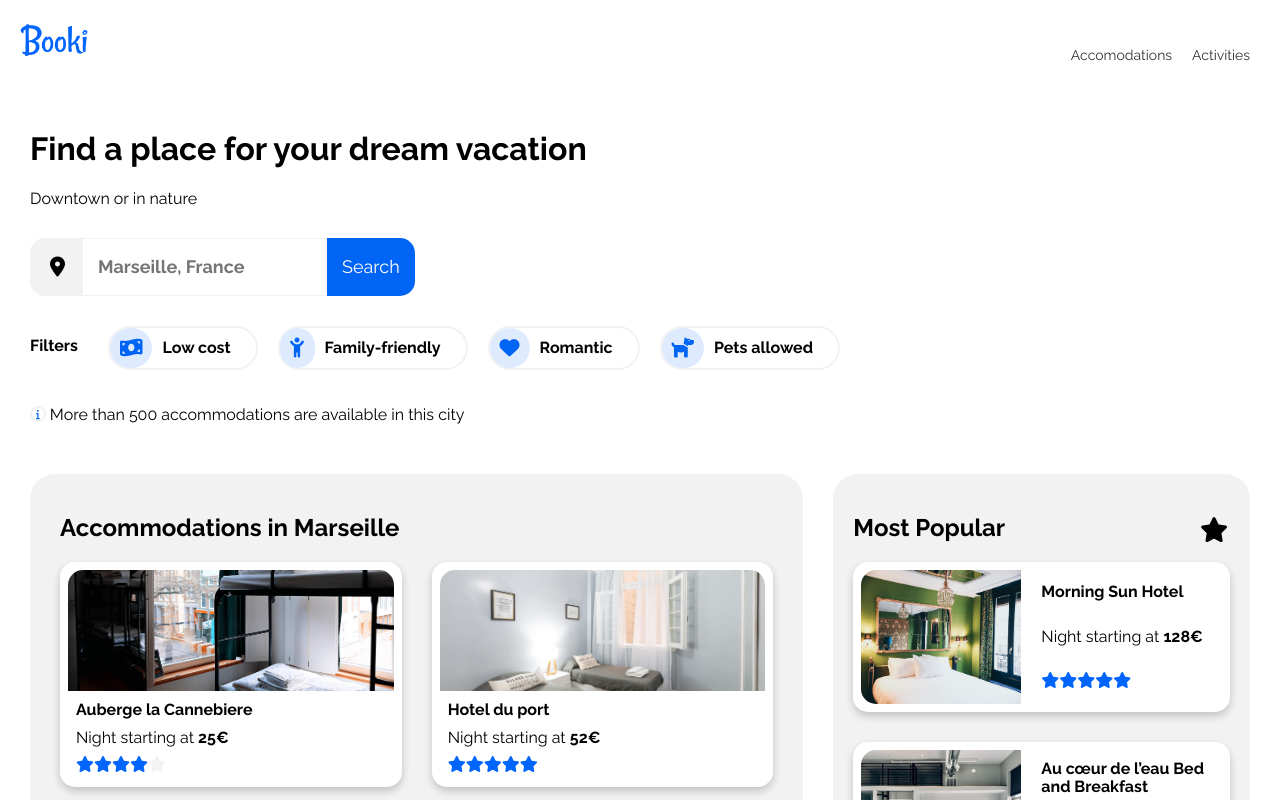
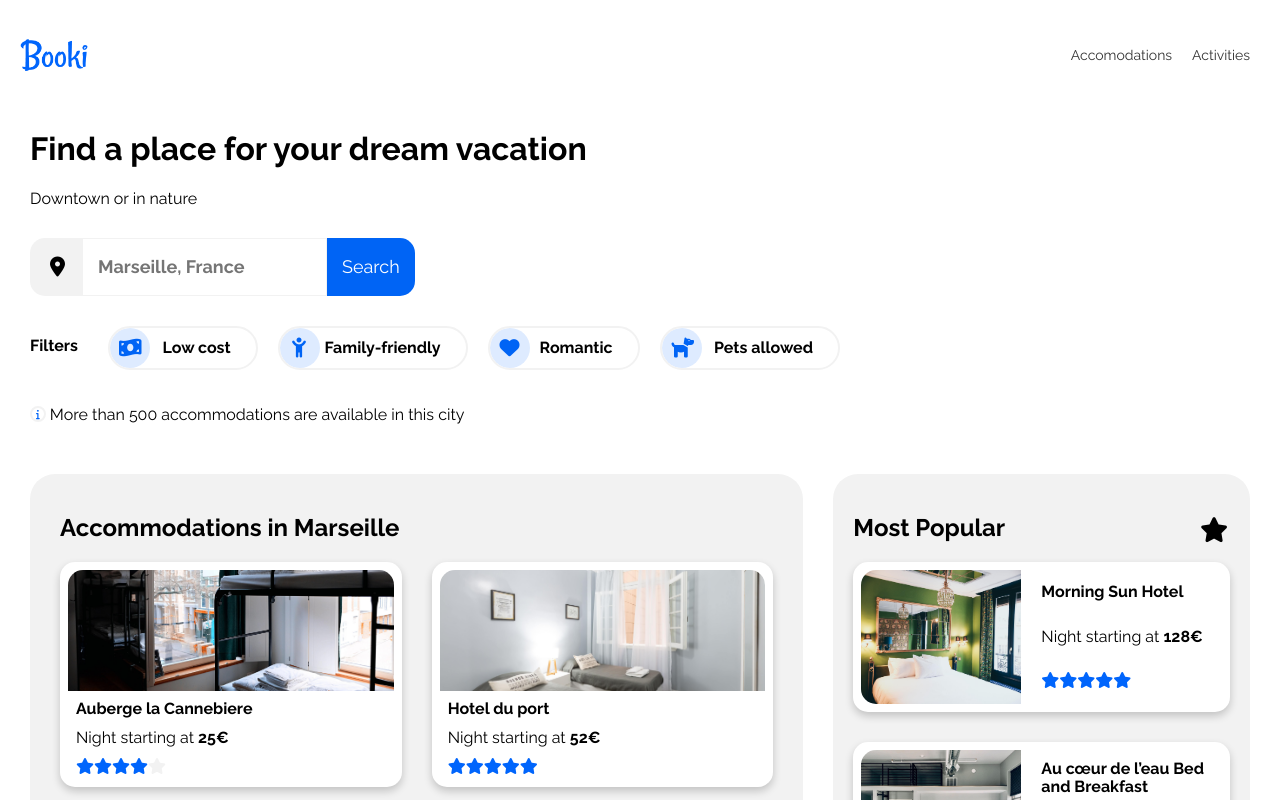
Before and after one commit to tinetsy/bookiMockUp, a plain HTML site: page index.html in a window 1280 px wide. Shown: the top 800 px of the page. Drawn offline with nearby package versions, Linux system fonts and the light colour scheme.

Commit message:
Add files via upload

```diff
--- a/css/mob-style.css
+++ b/css/mob-style.css
@@ -8,6 +8,11 @@
 		justify-content: center;
 		align-items: center;
 		height: 120px;
+	}
+
+	header img{
+	position: relative;
+	left: 20px;
 	}
 
 	header nav {
@@ -119,7 +124,7 @@
 	.general-accomo .gallery .card{
 		display: flex;
 		flex-direction: column;
-		justify-content: center;
+		justify-content: space-between;
 		width: 100%;
 		height: 225px;
 	}
--- a/css/style.css
+++ b/css/style.css
@@ -14,6 +14,8 @@ header{
 
 header img{
 	height: 50px;
+	position: relative;
+    top: 15px;
 }
 
 header nav{
@@ -128,11 +130,11 @@ main{
 	margin-bottom: 20px;
 	cursor: pointer;
 	flex-wrap: wrap;
-	transition: 0.3s;
+	position: relative;
   }
 
    .filter-option:hover{
-   	box-shadow: 0 4px 8px 0 rgba(0,0,0,0.2);
+   	border-color: rgb(0,100,245);
    }
 
   .filter-option p {
@@ -145,9 +147,26 @@ main{
   .filter-option i {
 	font-size: 20px;
 	color:  rgb(0,100,245);
-	background-color: #DEEBFF;
+	padding: 10px;
+  }
+
+  .filter-option .fa-child-reaching{
+  	position: relative;
+  	left: 2px;
+  }
+
+  .filter-option .fa-money-bill-wave{
+  	position: relative;
+  	left: -1px;
+  }
+
+  .filter-option .blue-circle{
+  	background-color: #DEEBFF;
 	border-radius: 50px;
-	padding: 10px;
+	padding: 20px;
+	position: absolute;
+	left: 0px;
+	z-index: -1;
   }
 
   #filter-head {
@@ -191,6 +210,7 @@ main{
 .general-accomo .gallery .card{
 	cursor: pointer;
 	flex: 1 0 260px;
+	gap: 5px;
 	height: 225px;
 	border-radius: 15px;
 	background-color: white;
@@ -222,7 +242,7 @@ main{
 .general-accomo .gallery .card .description, .popular-accomo .gallery.card .description {
 	display: flex;
 	flex-direction: column;
-	justify-content: space-around;
+	justify-content: space-between;
 	height:40%;
 	line-height: 25px;
 	padding-left: 8px;
--- a/index.html
+++ b/index.html
@@ -45,21 +45,25 @@
 
                 <div class="filter-option">
                     <i class="fas fa-money-bill-wave"></i>
+                    <span class="blue-circle"></span>
                     <p>Low cost</p>
                 </div>
 
                 <div class="filter-option">
                     <i class="fa-solid fa-child-reaching"></i>
+                    <span class="blue-circle"></span>
                     <p>Family-friendly</p>
                 </div>
 
                 <div class="filter-option">
                     <i class="fa-sharp fa-solid fa-heart"></i>
+                    <span class="blue-circle"></span>
                     <p>Romantic</p>
                 </div>
 
                 <div class="filter-option">
                     <i class="fa-solid fa-dog"></i>
+                    <span class="blue-circle"></span>
                     <p>Pets allowed</p>
                 </div>
 
```
